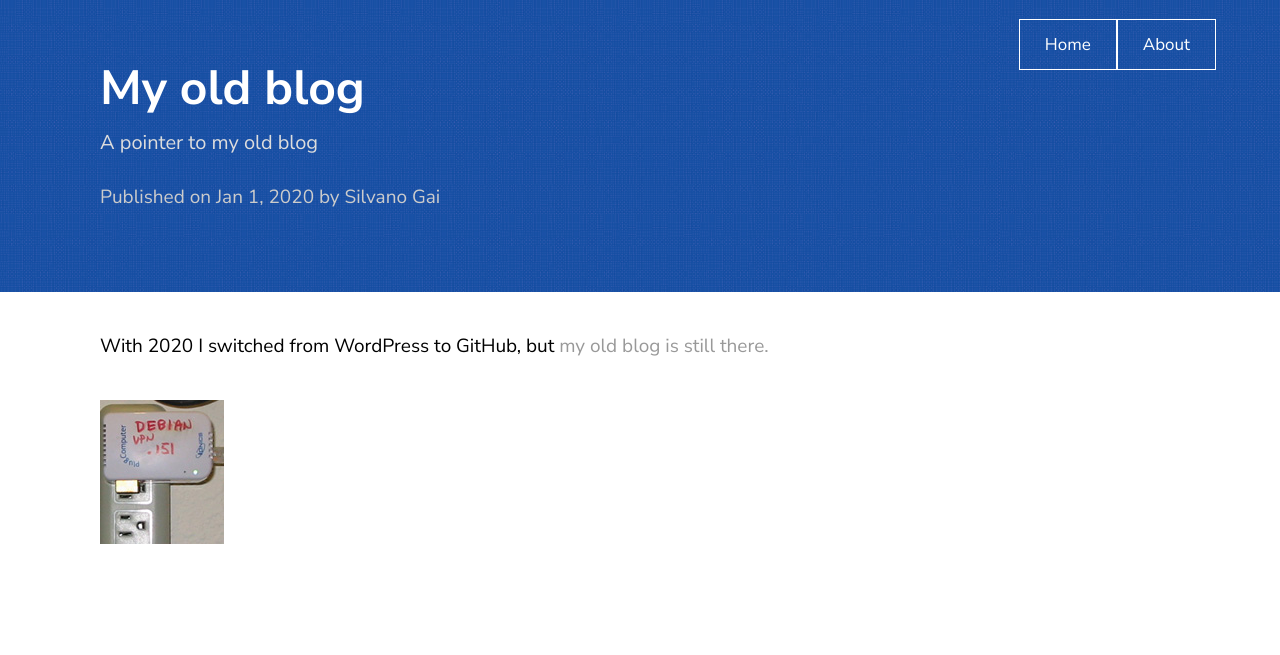
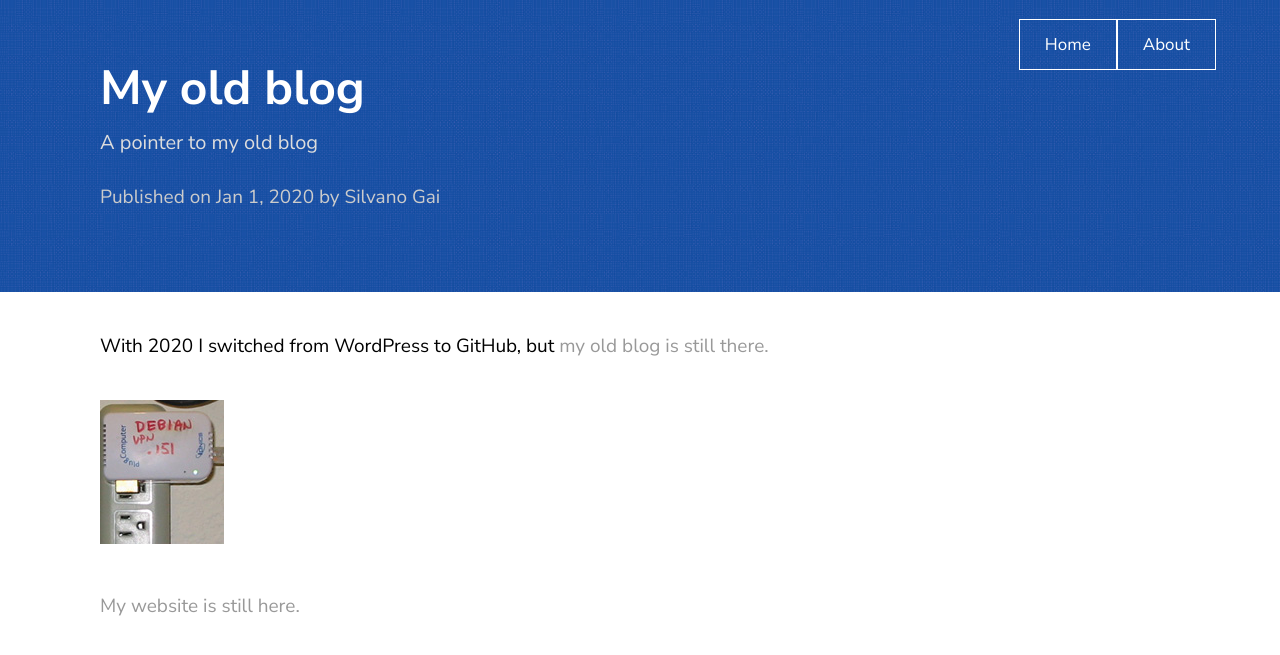
Before and after one commit to silvanogai/silvanogai, a Jekyll site: the page built from _posts/2020-01-01-My-Old-Blog.md, in a window 1280 px wide. Shown: the top 655 px of the page. Built offline with Jekyll 4.4.1, drawn with Linux system fonts in a browser that asks for light colours; comment, search, counter and statistics services are not loaded.

Commit message:
Added website to first post

```diff
--- a/_posts/2020-01-01-My-Old-Blog.md
+++ b/_posts/2020-01-01-My-Old-Blog.md
@@ -9,3 +9,5 @@ description: A pointer to my old blog
 With 2020 I switched from WordPress to GitHub, but [my old blog is still there.](https://www.ip6.com/projects)
 
 ![Old Project Logo](/assets/images/project-logo.jpg)
+
+[My website is still here.](https://www.ip6.com)
```
